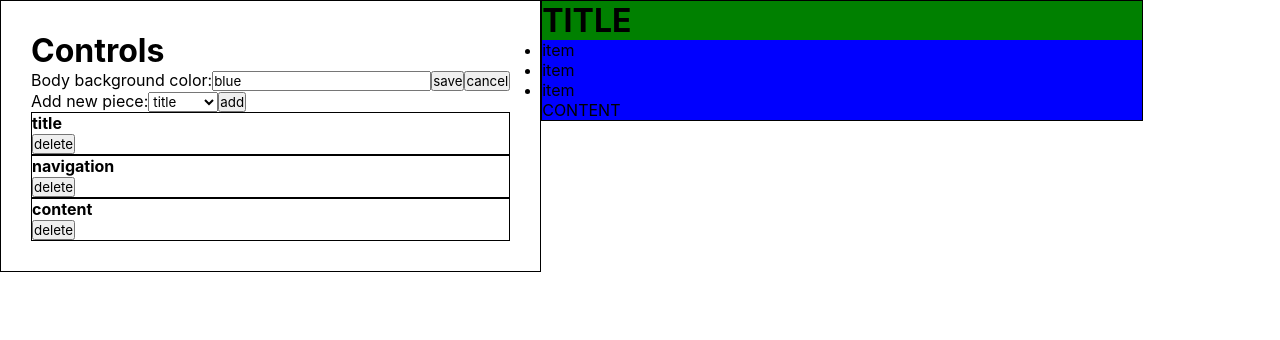
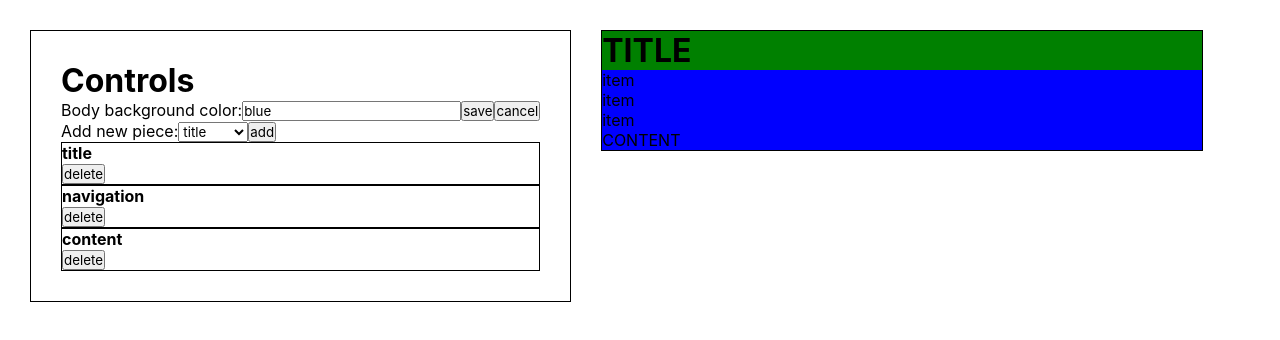
Before and after one commit to bananno/designer, a React (Create React App) app: page / in a window 1280 px wide. Shown: the top 340 px of the page. Built offline with nearby package versions, Linux system fonts and the light colour scheme.

Commit message:
Adjust piece styles

```diff
--- a/src/App.css
+++ b/src/App.css
@@ -1,3 +1,7 @@
+
+body {
+    padding: 30px;
+}
 
 .block {
     display: inline-block;
@@ -10,6 +14,7 @@
     padding: 0px;
     width: 600px;
     vertical-align: text-top;
+    margin-left: 30px;
 }
 
 .pieceOption {
@@ -20,3 +25,7 @@
     width: 100%;
     background-color: green;
 }
+
+.piece.navigation {
+    list-style: none;
+}
--- a/src/Piece/Piece.js
+++ b/src/Piece/Piece.js
@@ -9,22 +9,23 @@ class Piece extends Component {
         <h1 class="piece title">TITLE</h1>
       );
     }
+
     if (pieceType == 'navigation') {
       return (
-        <div>
-          <ul>
-            <li>item</li>
-            <li>item</li>
-            <li>item</li>
-          </ul>
-        </div>
+        <ul class="piece navigation">
+          <li>item</li>
+          <li>item</li>
+          <li>item</li>
+        </ul>
       );
     }
+
     if (pieceType == 'content') {
       return (
         <div>CONTENT</div>
       );
     }
+
     return (
       <div>
         PIECE (type = {pieceType})
```
